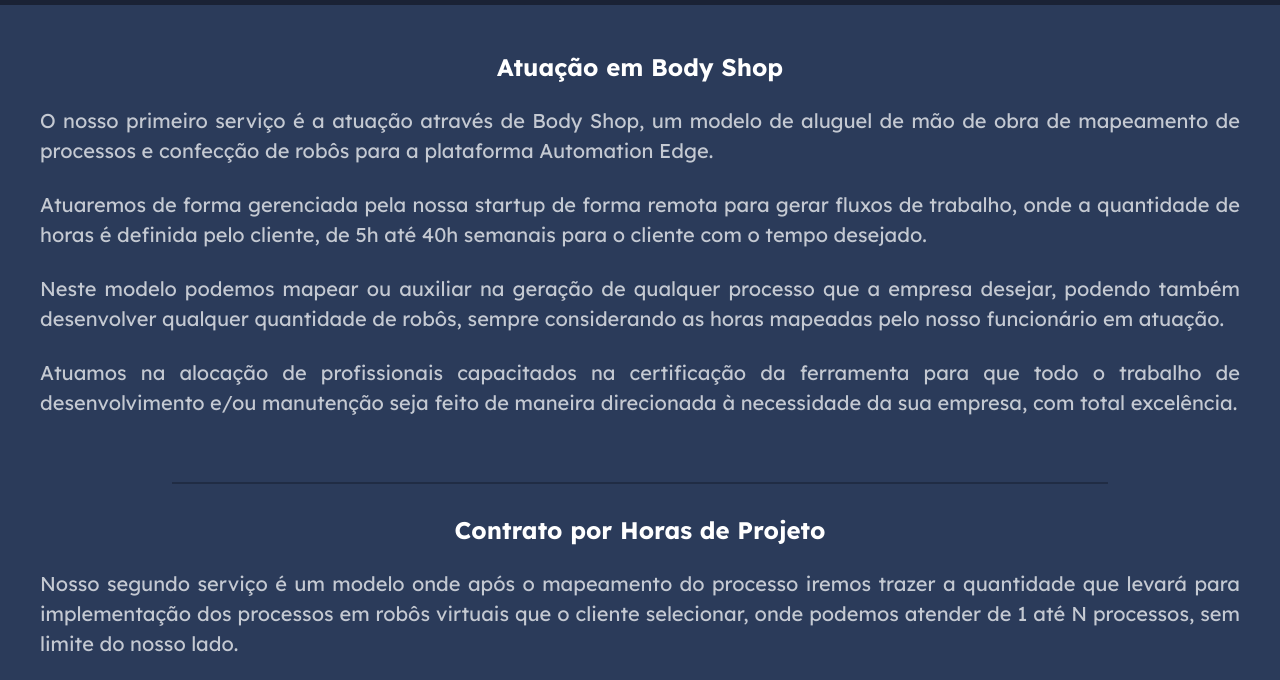
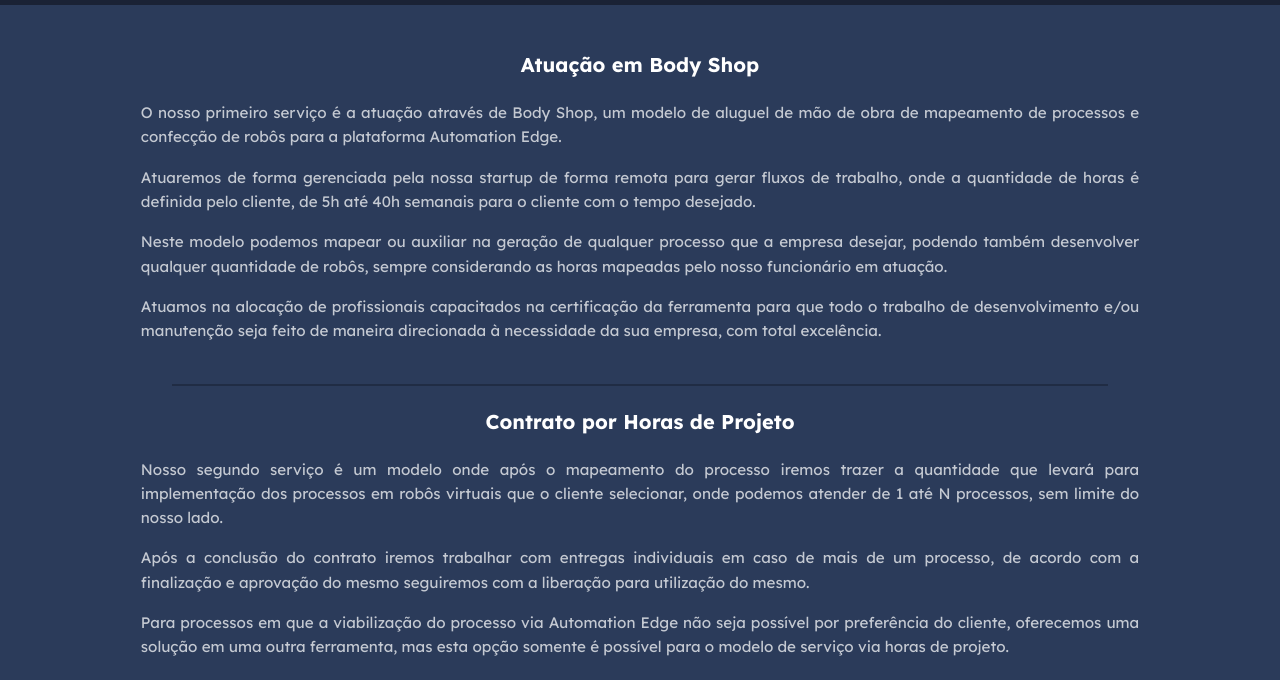
Before and after one commit to kaykyjuvenal/SiteRPAForEveryone, a plain HTML site: page serviços.html in a window 1280 px wide. Shown: the part 76-756 px from the top of the page. Drawn offline with nearby package versions, Linux system fonts and the light colour scheme.

Commit message:
fix: Serviços

```diff
--- a/css/index.css
+++ b/css/index.css
@@ -329,3 +329,49 @@ main h2 {
         line-height: 1.4;
     }
 }
+
+/* ==========================================================
+   RESPONSIVIDADE DA PÁGINA DE SERVIÇOS
+========================================================== */
+
+.servicos-text {
+    font-size: 1.25rem; /* Tamanho padrão igual ao fs-5 */
+    line-height: 1.6;
+    transition: font-size 0.3s ease, line-height 0.3s ease;
+}
+
+.title-responsive {
+    transition: font-size 0.3s ease, margin 0.3s ease;
+}
+
+/* Quando a tela tiver menos de 850px de altura (ex: Notebooks) */
+@media (max-height: 850px) {
+    .servicos-text {
+        font-size: 0.95rem; /* Diminui suavemente */
+        margin-bottom: 2vh !important; /* Aperta um pouco as margens */
+    }
+
+    .title-responsive {
+        font-size: 1.25rem !important; /* Diminui os títulos (h3) */
+        margin-bottom: 3vh !important;
+    }
+
+    .divisor-responsive {
+        margin-top: 2vh !important;
+        margin-bottom: 2vh !important;
+    }
+}
+
+/* Quando a tela for muito achatada (menos de 650px) */
+@media (max-height: 650px) {
+    .servicos-text {
+        font-size: 0.85rem; /* Equivale a um texto 'small' */
+        line-height: 1.4;
+        margin-bottom: 1.5vh !important;
+    }
+
+    .title-responsive {
+        font-size: 1.1rem !important;
+        margin-bottom: 2vh !important;
+    }
+}
--- a/serviços.html
+++ b/serviços.html
@@ -11,23 +11,6 @@
     <link href="https://cdn.jsdelivr.net/npm/bootstrap-icons@1.11.1/font/bootstrap-icons.css" rel="stylesheet">
 
     <link rel="stylesheet" href="css/index.css">
-    <style>
-        /* Centraliza os ícones dentro dos quadrados do footer conforme o Figma */
-        .footer-square {
-            display: flex !important;
-            align-items: center;
-            justify-content: center;
-            text-decoration: none;
-            color: white !important;
-            transition: opacity 0.3s;
-        }
-        .footer-square:hover {
-            opacity: 0.8;
-        }
-        .footer-square i {
-            font-size: 1.2rem;
-        }
-    </style>
 </head>
 <body class="d-flex flex-column min-vh-100">
 
@@ -49,40 +32,40 @@
         </nav>
     </header>
 
-    <main class="d-flex flex-column flex-grow-1 align-items-center pt-5 pb-0 partners-bg px-3">
+    <main class="d-flex flex-column flex-grow-1 align-items-center justify-content-center pt-5 pb-5 partners-bg px-3">
 
-        <div class="services-block w-100 d-flex flex-column align-items-center pb-4">
-            <div class="services-text text-white px-4">
-                <h3 class="fs-4 fw-bold mb-4 text-center">Atuação em Body Shop</h3>
+        <div class="w-80 d-flex flex-column align-items-center pb-2">
+            <div class="services-text text-white w-100">
+                <h3 class="fs-4 fw-bold mb-4 text-center title-responsive">Atuação em Body Shop</h3>
 
-                <p class="mb-4 text-light opacity-75 custom-justify fs-5">
+                <p class="mb-4 text-light opacity-75 custom-justify servicos-text">
                     O nosso primeiro serviço é a atuação através de Body Shop, um modelo de aluguel de mão de obra de mapeamento de processos e confecção de robôs para a plataforma Automation Edge.
                 </p>
-                <p class="mb-4 text-light opacity-75 custom-justify fs-5">
+                <p class="mb-4 text-light opacity-75 custom-justify servicos-text">
                     Atuaremos de forma gerenciada pela nossa startup de forma remota para gerar fluxos de trabalho, onde a quantidade de horas é definida pelo cliente, de 5h até 40h semanais para o cliente com o tempo desejado.
                 </p>
-                <p class="mb-4 text-light opacity-75 custom-justify fs-5">
+                <p class="mb-4 text-light opacity-75 custom-justify servicos-text">
                     Neste modelo podemos mapear ou auxiliar na geração de qualquer processo que a empresa desejar, podendo também desenvolver qualquer quantidade de robôs, sempre considerando as horas mapeadas pelo nosso funcionário em atuação.
                 </p>
-                <p class="mb-3 text-light opacity-75 custom-justify fs-5">
+                <p class="mb-3 text-light opacity-75 custom-justify servicos-text">
                     Atuamos na alocação de profissionais capacitados na certificação da ferramenta para que todo o trabalho de desenvolvimento e/ou manutenção seja feito de maneira direcionada à necessidade da sua empresa, com total excelência.
                 </p>
             </div>
         </div>
 
-        <div class="border-black-bottom w-75 my-4 opacity-25"></div>
+        <div class="border-black-bottom w-75 my-4 opacity-25 divisor-responsive"></div>
 
-        <div class="services-block w-100 d-flex flex-column align-items-center pt-2 pb-0 mb-0">
-            <div class="services-text text-white px-4">
-                <h3 class="fs-4 fw-bold mb-4 text-center">Contrato por Horas de Projeto</h3>
+        <div class="w-80 d-flex flex-column align-items-center pt-2 pb-0 mb-0">
+            <div class="services-text text-white w-100">
+                <h3 class="fs-4 fw-bold mb-4 text-center title-responsive">Contrato por Horas de Projeto</h3>
 
-                <p class="mb-4 text-light opacity-75 custom-justify fs-5">
+                <p class="mb-4 text-light opacity-75 custom-justify servicos-text">
                     Nosso segundo serviço é um modelo onde após o mapeamento do processo iremos trazer a quantidade que levará para implementação dos processos em robôs virtuais que o cliente selecionar, onde podemos atender de 1 até N processos, sem limite do nosso lado.
                 </p>
-                <p class="mb-4 text-light opacity-75 custom-justify fs-5">
+                <p class="mb-4 text-light opacity-75 custom-justify servicos-text">
                     Após a conclusão do contrato iremos trabalhar com entregas individuais em caso de mais de um processo, de acordo com a finalização e aprovação do mesmo seguiremos com a liberação para utilização do mesmo.
                 </p>
-                <p class="mb-0 text-light opacity-75 custom-justify fs-5">
+                <p class="mb-0 text-light opacity-75 custom-justify servicos-text">
                     Para processos em que a viabilização do processo via Automation Edge não seja possível por preferência do cliente, oferecemos uma solução em uma outra ferramenta, mas esta opção somente é possível para o modelo de serviço via horas de projeto.
                 </p>
             </div>
```
